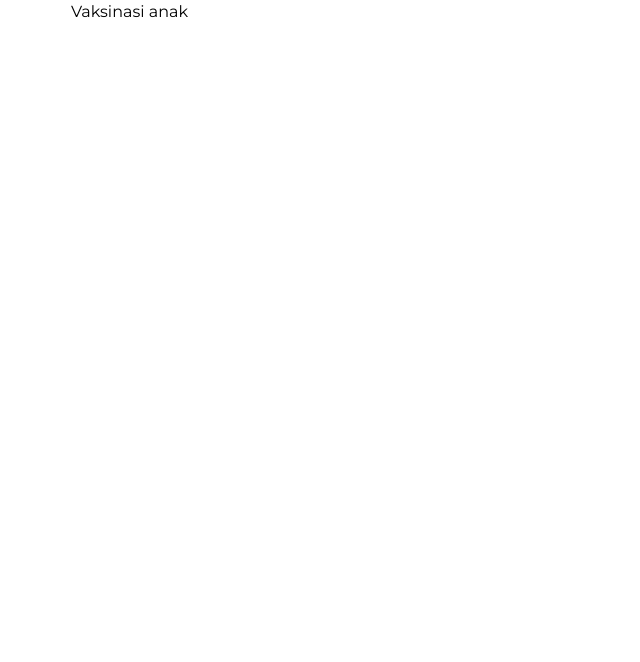
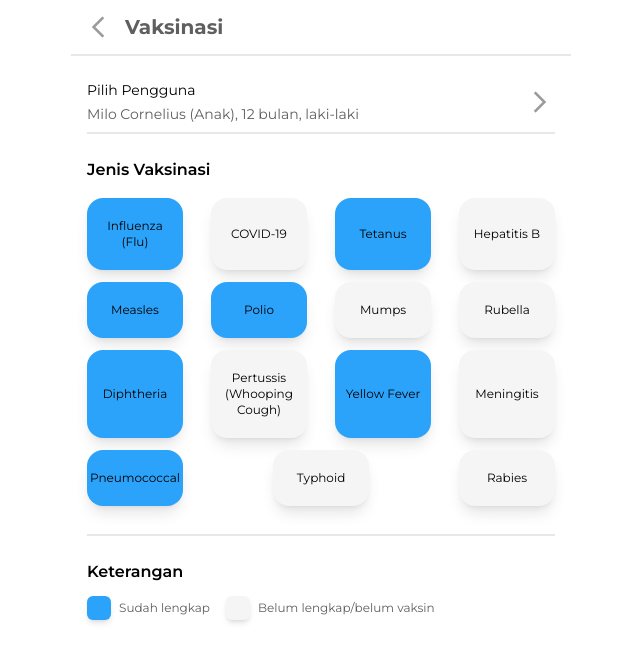
Before and after one commit to Personal-Health-Record/frontend, a Next.js app: page /vaksinasi/anak in a window 1280 px wide. Shown: the top 662 px of the page, without its empty margins (319-959 px from the left). Built offline with nearby package versions, Linux system fonts and the light colour scheme.

Commit message:
feat: add vaksinasi anak

```diff
--- a/src/app/vaksinasi/anak/page.tsx
+++ b/src/app/vaksinasi/anak/page.tsx
@@ -1,5 +1,24 @@
+import Header from "@/app/components/Header";
+import CardPengguna from "../components/CardPengguna";
+import VaksinasiList from "../components/VaksinasiList";
+import Keterangan from "../components/Keterangan";
+
 const VaksinasiAnak = () => {
-  return <div>Vaksinasi anak</div>;
+  return (
+    <div className="flex flex-col">
+      <Header title="Vaksinasi" />
+
+      <div className="flex flex-col w-full px-4 py-4 gap-6">
+        <CardPengguna
+          title="Pilih Pengguna"
+          value="Milo Cornelius (Anak), 12 bulan, laki-laki"
+        />
+
+        <VaksinasiList />
+        <Keterangan />
+      </div>
+    </div>
+  );
 };
 
 export default VaksinasiAnak;
```
